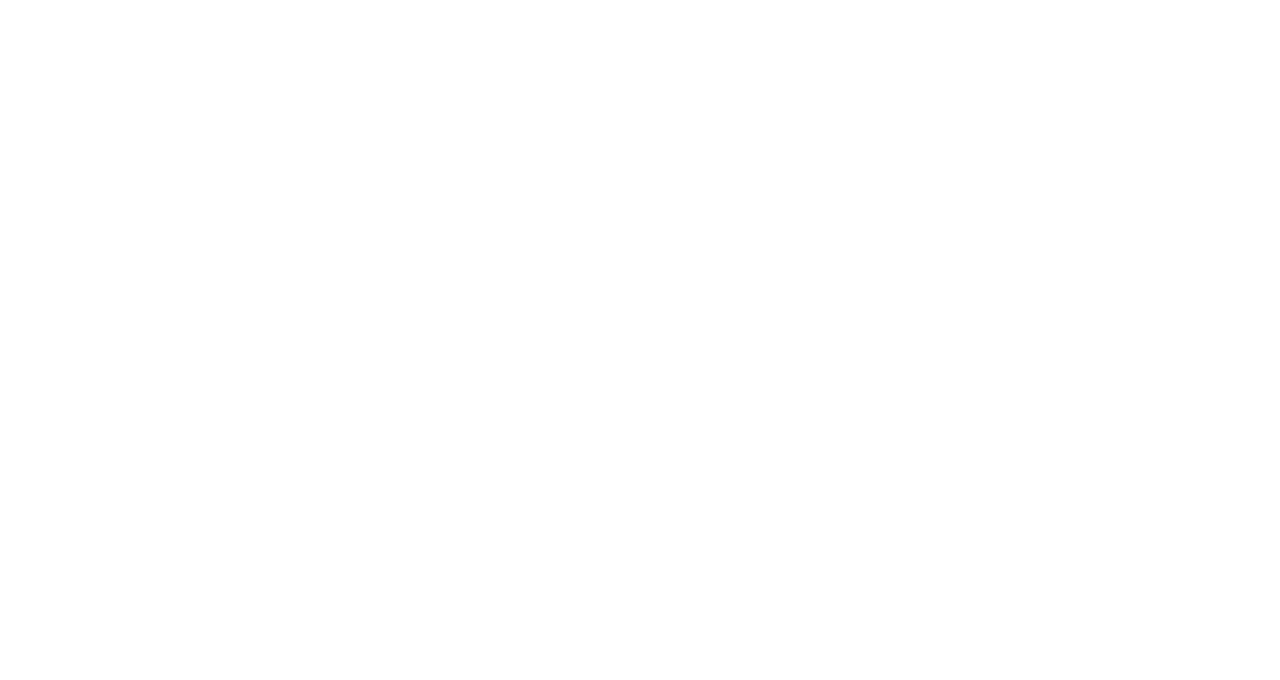
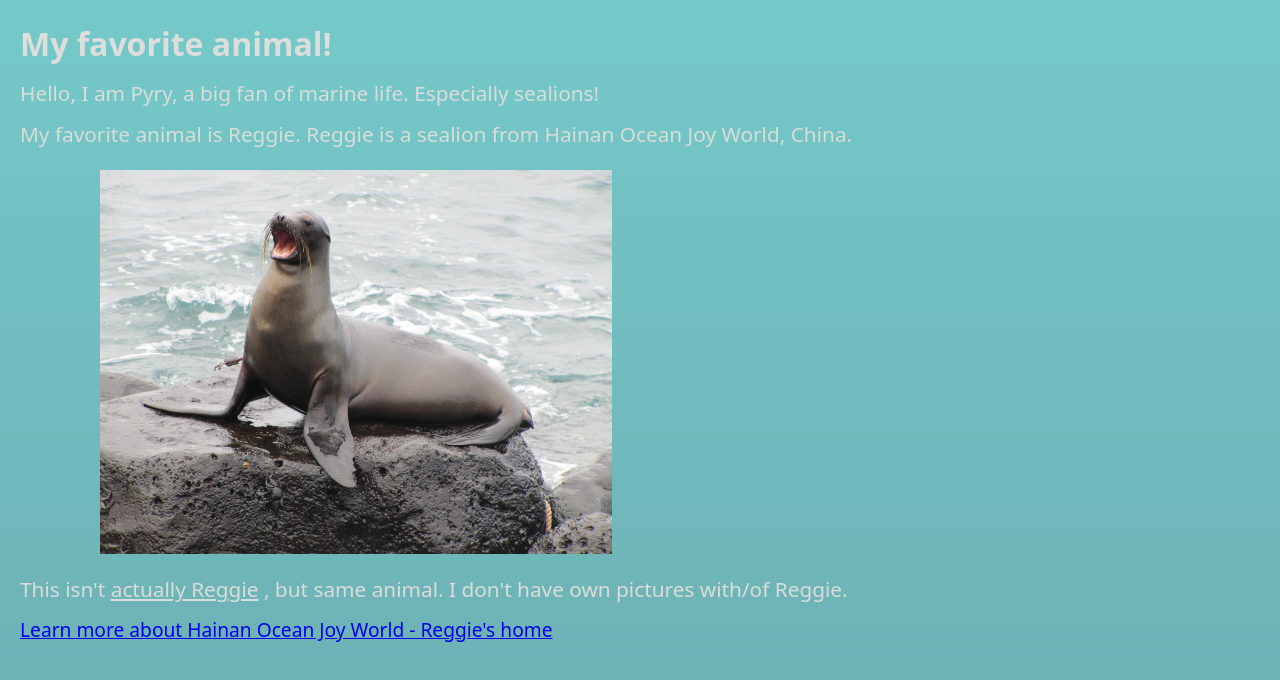
Before and after one commit to Pyry-K/web-dev-1, a plain HTML site: page WS_1/index.html in a window 1280 px wide. Drawn offline with Linux system fonts and the light colour scheme; files whose address does not match are found by name.

Commit message:
WS1 - palautus

```diff
--- a/WS_1/index.html
+++ b/WS_1/index.html
@@ -3,9 +3,20 @@
 <head>
     <meta charset="UTF-8">
     <meta name="viewport" content="width=device-width, initial-scale=1.0">
-    <title>Document</title>
+    <title>My Favorite Animal</title>
+    <link rel="stylesheet" href="styles/main.css" />
+    <link
+      rel="icon"
+      type="image/x-icon"
+      href="../WS_1/img/icon.png"
+    />
 </head>
 <body>
-
+    <h1>My favorite animal!</h1>
+    <p>Hello, I am Pyry, a big fan of marine life. Especially sealions!</p>
+    <p>My favorite animal is Reggie. Reggie is a sealion from Hainan Ocean Joy World, China.</p>
+    <img src="C:\.KOULU\koulu AMK\web-dev-1\WS_1\img\lion-of-the-sea.jpg" alt="Sealion on the rocks">
+    <p>This isn't <underline>actually Reggie</underline> , but same animal. I don't have own pictures with/of Reggie.</p>
+    <a href="https://en.wikipedia.org/wiki/Hainan_R%26F_Ocean_Paradise" target="_blank">Learn more about Hainan Ocean Joy World - Reggie's home</a>
 </body>
 </html>
--- /dev/null
+++ b/WS_1/styles/main.css
@@ -0,0 +1,56 @@
+:root {
+  --meri: #DCDEDD;
+  --meri2: #D9DDD9;
+  --bg-1: #75C9C9;
+  --bg-2: #6CADB1;
+  --aqua: #94B2AD;
+  --Reg-Ruskea: #B09981;
+  --Reg-harmaa: #948F89;
+  --Reg-Kivi: #BAB5AF;
+  --max-width: 1000px;
+  --container-padding: 20px;
+  --font: system-ui, -apple-system, "Segoe UI", Roboto, "Helvetica Neue", Arial;
+}
+* {
+  margin: 0;
+  padding: 0;
+  box-sizing: border-box;
+}
+body {
+  font-family: var(--font);
+  color: var(--aqua);
+  background: linear-gradient(180deg, var(--bg-1) 0%, var(--bg-2) 100%);
+  min-height: 100vh;
+  line-height: 1.5;
+}
+h1 {
+  font-size: 2rem;
+  text-align: left;
+  margin-top: 20px;
+  margin-left: 20px;
+  color: var(--meri);
+}
+p {
+  font-size: 1.3rem;
+  text-align: left;
+  margin-top: 10px;
+  margin-left: 20px;
+  color: var(--meri2);
+}
+img {
+  display: block;
+  max-width: 40%;
+  height: auto;
+  margin: 20px auto;
+  margin-left: 100px;
+}
+a {
+  display: block;
+  font-size: 1.2rem;
+  text-align: left;
+  margin-top: 10px;
+  margin-left: 20px;
+}
+underline {
+  text-decoration: underline;
+}
```
Also changed, not shown: WS_1/img/icon.png (added), WS_1/img/lion-of-the-sea.jpg (added).
